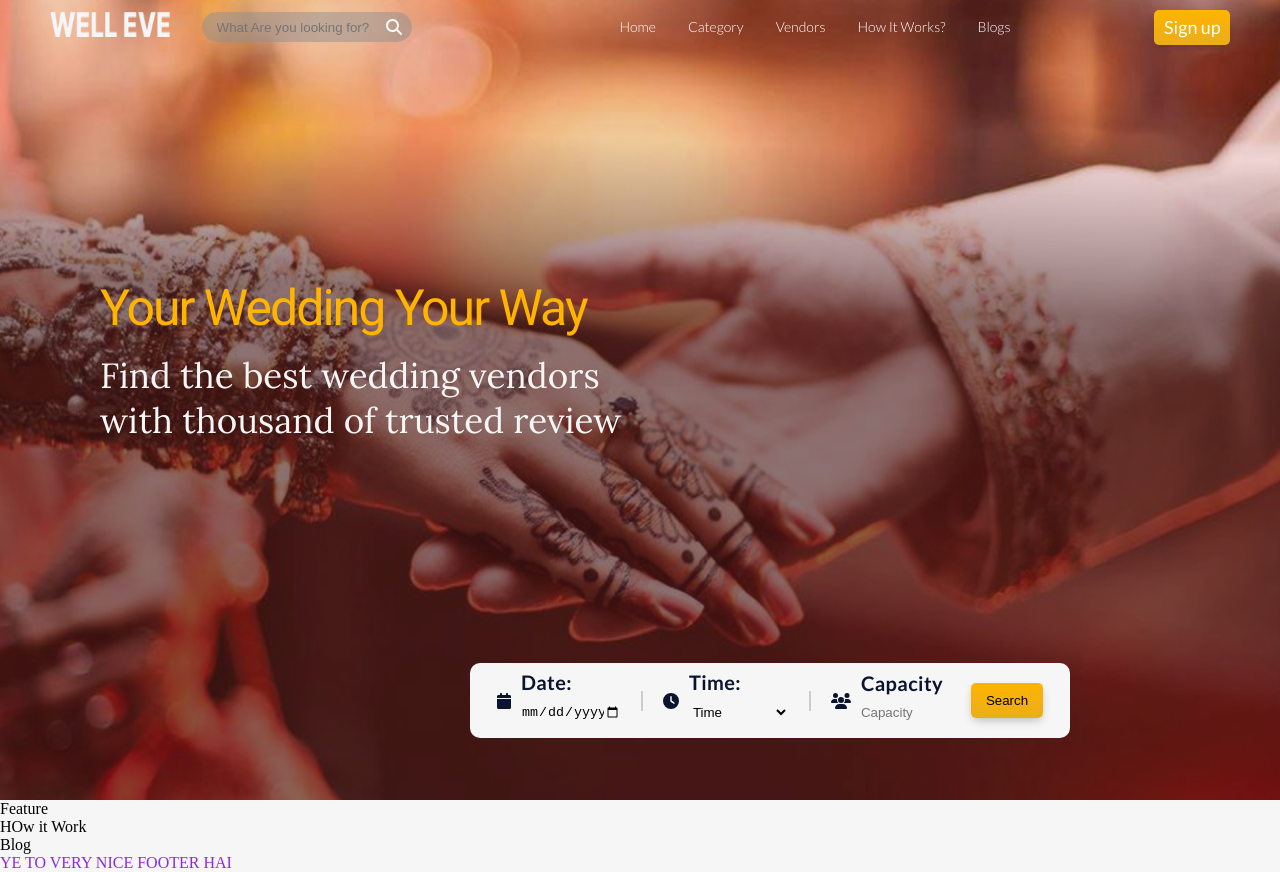
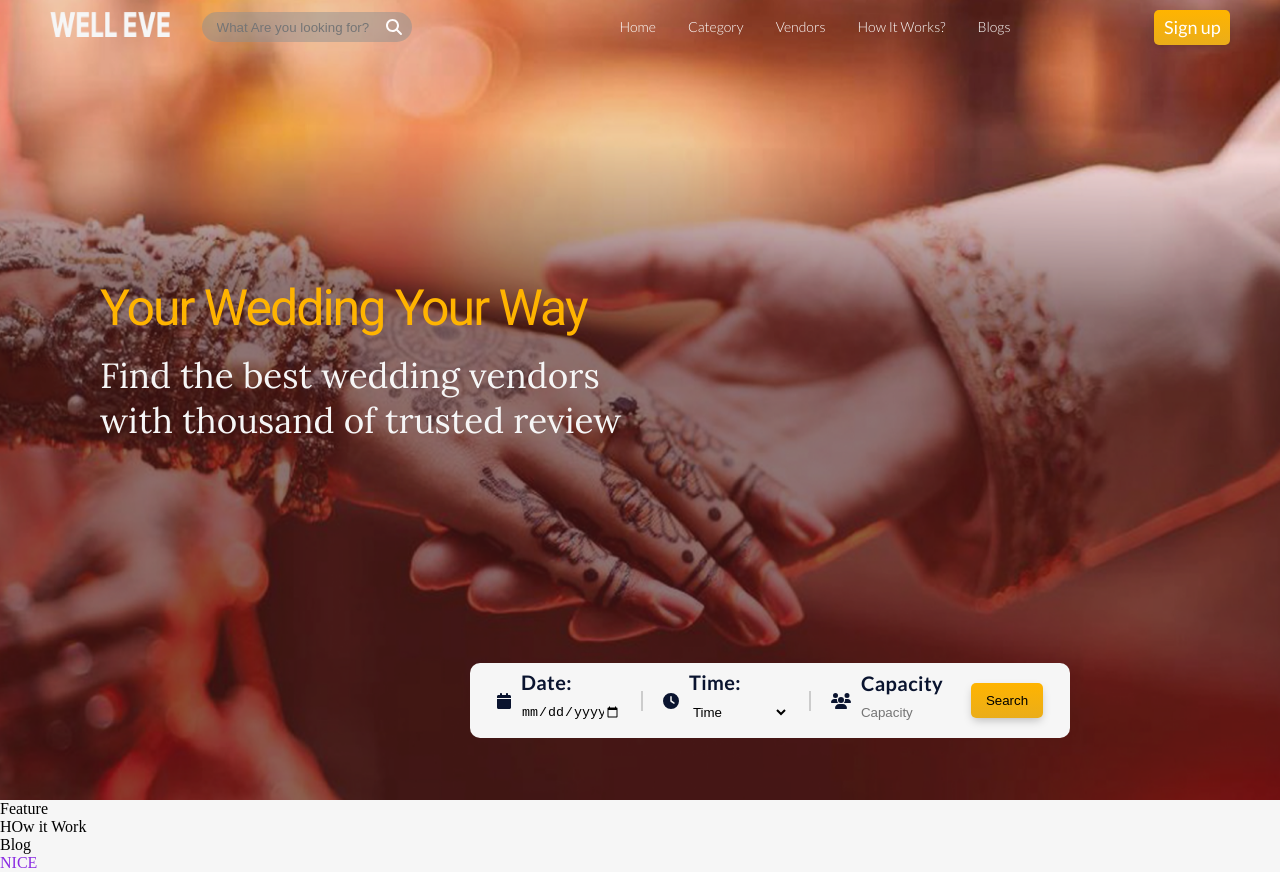
Before and after one commit to ozalt/EVENT-ADVISOR-REACT-PROJECT, a React (Create React App) app: page / in a window 1280 px wide. Built offline with nearby package versions, Linux system fonts and the light colour scheme.

Commit message:
updated footer.jsx

```diff
--- a/src/containers/footer/Footer.jsx
+++ b/src/containers/footer/Footer.jsx
@@ -4,7 +4,7 @@ import './footer.css';
 const Footer = () => {
     return (
         <div className='footer-style'>
-            YE TO VERY NICE FOOTER HAI
+     NICE
         </div>
     )
 }
```
